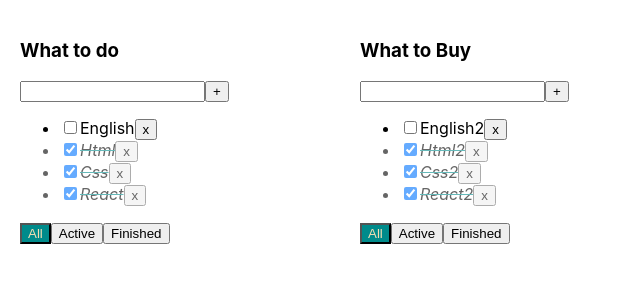
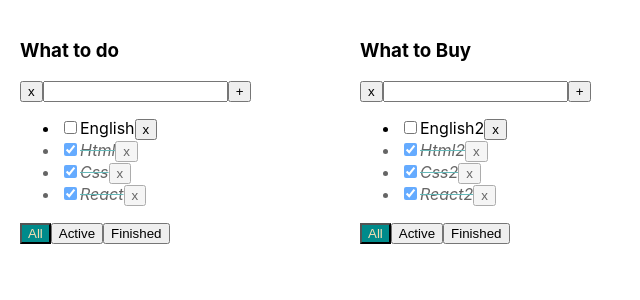
Before and after one commit to Alonasa/todoFinal, a React (Create React App) app: page / in a window 1280 px wide. Shown: the top 300 px of the page, without its empty margins (0-640 px from the left). Built offline with nearby package versions, Linux system fonts and the light colour scheme.

Commit message:
added remove todolist function

```diff
--- a/src/App.tsx
+++ b/src/App.tsx
@@ -1,6 +1,6 @@
 import React, {useState} from 'react';
 import './App.css';
-import {filterType, TodoList, todoListsType} from './TodoList';
+import {filterType, tasksStateType, TodoList, todoListsType} from './TodoList';
 import {v1} from 'uuid';
 
 
@@ -13,11 +13,11 @@ function App() {
     {id: todolistID2, title: 'What to Buy', filter: 'All'},
   ])
 
-  let [todos, setTodos] = useState({
-    [todolistID1]:[
-    {id: v1(), title: 'English', isDone: false},
-    {id: v1(), title: 'Html', isDone: true},
-    {id: v1(), title: 'Css', isDone: true},
+  let [todos, setTodos] = useState<tasksStateType>({
+    [todolistID1]: [
+      {id: v1(), title: 'English', isDone: false},
+      {id: v1(), title: 'Html', isDone: true},
+      {id: v1(), title: 'Css', isDone: true},
       {id: v1(), title: 'React', isDone: true},
     ],
     [todolistID2]: [
@@ -41,13 +41,16 @@ function App() {
     setTodos({...todos, [tlId]: [task, ...todos[tlId]]})
   }
 
+  const removeTodolist = (tlId: string) => {
+    setTodolists(todoLists.filter(tl=> tl.id !== tlId))
+    delete todos[tlId]
+  }
+
   const changeStatus = (tlId: string, tId: string, isDone: boolean) => {
-    let task = todos[tlId].find(t => t.id === tId)
-    console.log(task)
-    if (task) {
-      task.isDone = isDone
-    }
-    setTodos({...todos, [tlId]: todos[tlId]})
+    setTodos({
+      ...todos,
+      [tlId]: todos[tlId].map(t => t.id === tId ? {...t, isDone} : t)
+    })
   }
 
   return (
@@ -70,6 +73,7 @@ function App() {
                     addTask={addTask}
                     filter={tl.filter}
                     changeHandler={changeStatus}
+                    removeTodolist={removeTodolist}
           />
         )
       })}
--- a/src/TodoList.tsx
+++ b/src/TodoList.tsx
@@ -9,6 +9,7 @@ type propsType = {
   addTask: (tlId: string, title: string) => void
   filter: string
   changeHandler: (tlId: string, tId: string, isDone: boolean) => void
+  removeTodolist: (tlId: string)=> void
 }
 
 type taskType = {
@@ -23,6 +24,10 @@ export type todoListsType = {
   id: string
   title: string
   filter: filterType
+}
+
+export type tasksStateType = {
+  [key: string]: Array<taskType>
 }
 
 export const TodoList = (props: propsType) => {
@@ -54,7 +59,7 @@ export const TodoList = (props: propsType) => {
   }
 
   const filterStylesHandler = (value: filterType) => {
-    return props.filter === value ? 'filter__selected' : ' '
+	return props.filter === value ? 'filter__selected' : ' '
   }
 
   const taskStyleHandler = (t: boolean) => {
@@ -64,6 +69,7 @@ export const TodoList = (props: propsType) => {
   return (
 	<div className={'todo'}>
 	  <h3>{props.title}</h3>
+	  <button onClick={()=>props.removeTodolist(props.id)}>x</button>
 	  <input type="text" value={title}
 			 onChange={onChangeHandler}
 			 onKeyPress={onKeyHandler}/>
@@ -72,7 +78,7 @@ export const TodoList = (props: propsType) => {
 	  <ul>{
 		props.tasks.map(t => {
 		  const onClickHandler = () => {
-			props.taskRemover(props.id,t.id)
+			props.taskRemover(props.id, t.id)
 		  }
 		  const changeStatusHandler = (e: ChangeEvent<HTMLInputElement>) => {
 		    props.changeHandler(props.id, t.id, e.currentTarget.checked)
```
